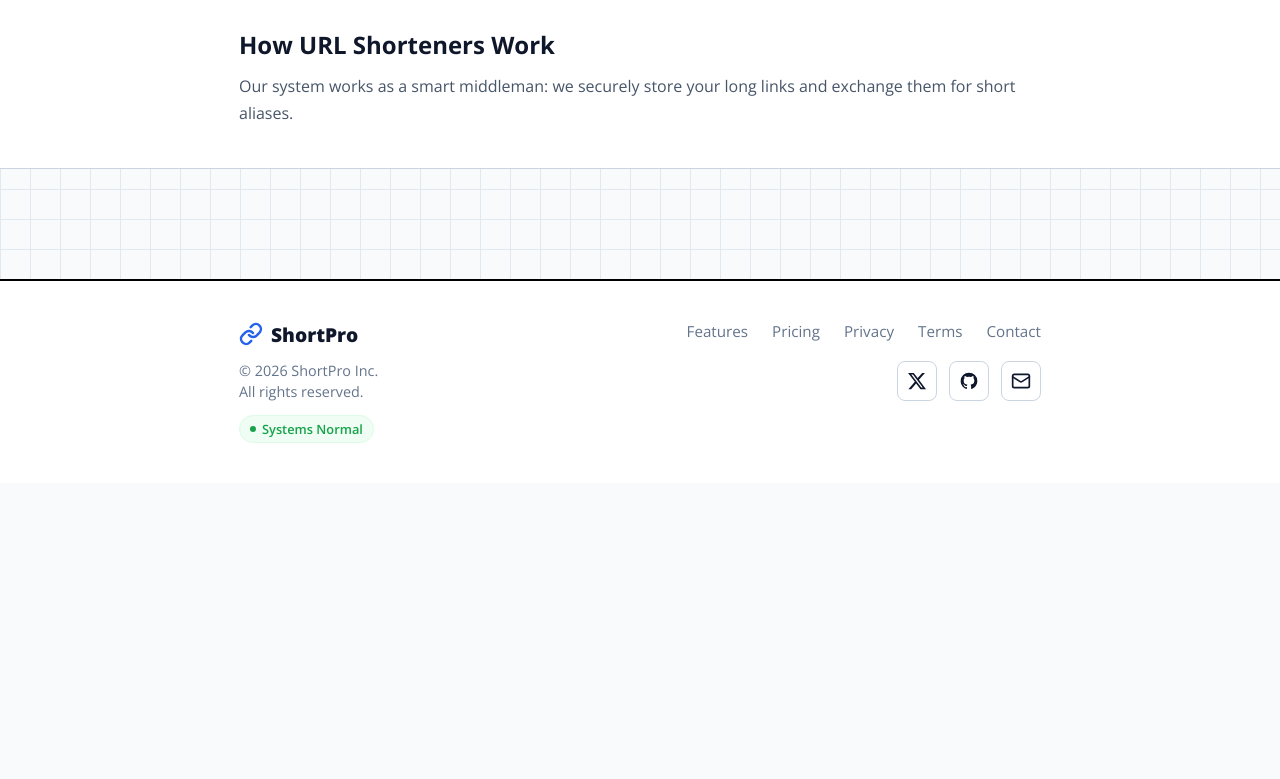
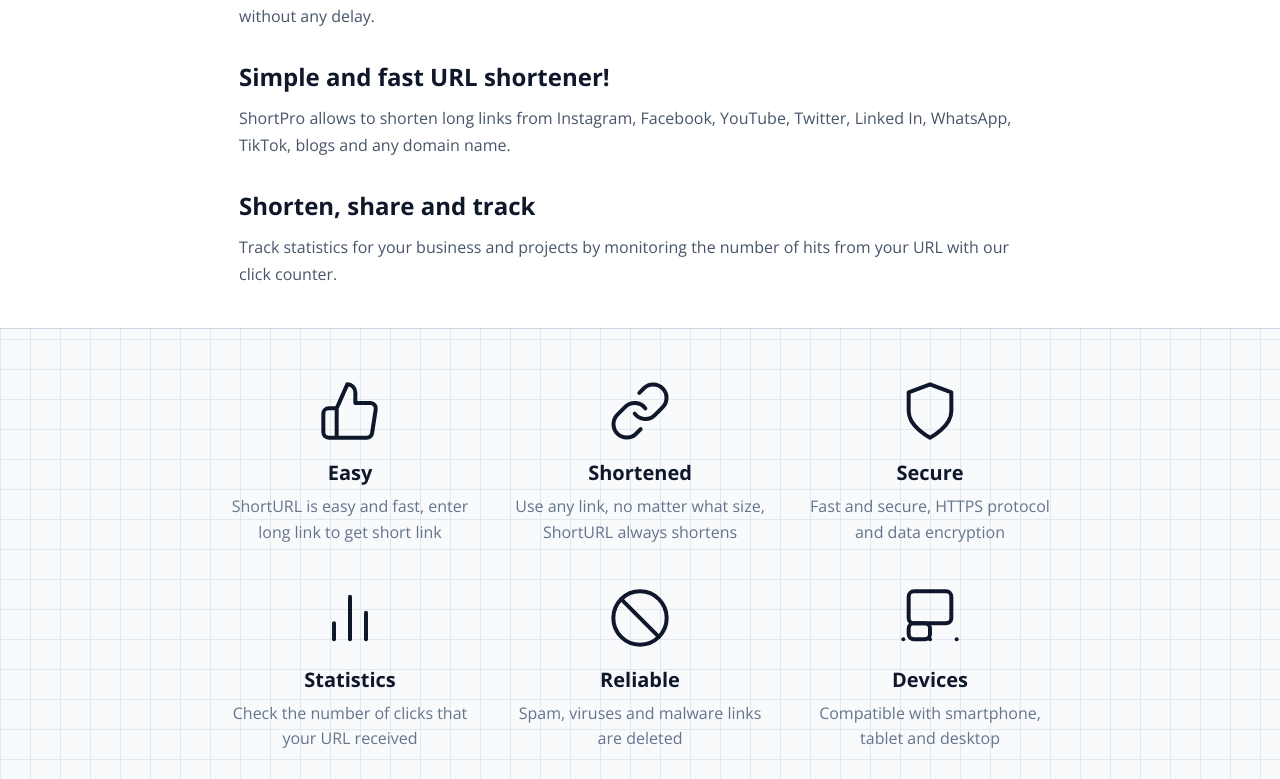
Before and after one commit to page-dotcom/Links, a Next.js app: page / in a window 1280 px wide. Shown: the part 801-1580 px from the top of the page. Before the commit the page ends 1284 px from the top, so only its background shows below. Built offline with nearby package versions, Linux system fonts and the light colour scheme; no server answers.

Commit message:
Update page.js

```diff
--- a/app/page.js
+++ b/app/page.js
@@ -6,11 +6,11 @@ import Footer from '../components/Footer';
 import Link from 'next/link';
 
 export default function Home() {
-  // State biar gak perlu pake document.getElementById
   const [url, setUrl] = useState('');
   const [hasil, setHasil] = useState('');
+  const [loading, setLoading] = useState(false);
+  const [recentLinks, setRecentLinks] = useState([]);
   const [showResult, setShowResult] = useState(false);
-  const [recentLinks, setRecentLinks] = useState([]);
   const [toast, setToast] = useState({ show: false, msg: '', type: 'success' });
 
   useEffect(() => {
@@ -18,19 +18,14 @@ export default function Home() {
     setRecentLinks(saved);
   }, []);
 
-  const showToast = (message, type) => {
+  const triggerToast = (message, type) => {
     setToast({ show: true, msg: message, type });
     setTimeout(() => setToast({ show: false, msg: '', type: 'success' }), 3000);
   };
 
-  // Logic Shorten (Gantiin processLink HTML lo)
   const processLink = async () => {
-    if (!url.trim()) return showToast("Mohon isi URL!", "error");
-
-    const blacklist = ["localhost", "127.0.0.1", "tes.vercel.app", window.location.hostname.toLowerCase()];
-    if (blacklist.some(kata => url.toLowerCase().includes(kata))) {
-      return showToast("Link ini dilarang!", "error");
-    }
+    if (!url.trim()) return triggerToast("Mohon isi URL!", "error");
+    setLoading(true);
 
     const slug = Math.random().toString(36).substring(2, 7);
     const fullLink = `${window.location.origin}/${slug}`;
@@ -41,14 +36,21 @@ export default function Home() {
 
     if (!error) {
       setHasil(fullLink);
-      setShowResult(true); // Ganti tampilan state-input ke state-result
+      setShowResult(true);
       const newRecent = [{ original: url, short: fullLink, slug: slug }, ...recentLinks].slice(0, 5);
       setRecentLinks(newRecent);
       localStorage.setItem('recentLinks', JSON.stringify(newRecent));
-      showToast("Link berhasil dibuat!", "success");
+      triggerToast("Link berhasil dibuat!", "success");
+      setUrl('');
     } else {
-      showToast("Gagal simpan ke database!", "error");
+      triggerToast("Gagal menyimpan!", "error");
     }
+    setLoading(false);
+  };
+
+  const copyText = (text) => {
+    navigator.clipboard.writeText(text);
+    triggerToast("Disalin ke clipboard!", "success");
   };
 
   const downloadQR = (link, slug) => {
@@ -56,9 +58,9 @@ export default function Home() {
     fetch(qrUrl).then(res => res.blob()).then(blob => {
       const a = document.createElement('a');
       a.href = URL.createObjectURL(blob);
-      a.download = `QR-ShortPro-${slug}.png`;
+      a.download = `QR-${slug}.png`;
       a.click();
-      showToast("QR Code diunduh!", "success");
+      triggerToast("QR Berhasil diunduh!", "success");
     });
   };
 
@@ -66,7 +68,6 @@ export default function Home() {
     <>
       <Header />
       <main>
-        {/* Struktur Container Lo Tetap Utuh 100% */}
         <div className="container" style={{ display: 'flex', flexDirection: 'column', alignItems: 'center' }}>
 
           <div className="hero-text">
@@ -75,7 +76,6 @@ export default function Home() {
           </div>
 
           <div className="input-wrapper">
-            {/* Logic Ganti State (Pengganti hide/show ID manual) */}
             {!showResult ? (
               <div id="state-input" className="input-box">
                 <input
@@ -85,8 +85,8 @@ export default function Home() {
                   placeholder="Tempel URL panjang di sini..."
                   required
                 />
-                <button className="btn-black" onClick={processLink}>
-                  Shorten
+                <button className="btn-black" onClick={processLink} disabled={loading}>
+                  {loading ? '...' : 'Shorten'}
                   <span className="material-symbols-rounded">arrow_forward</span>
                 </button>
               </div>
@@ -94,7 +94,7 @@ export default function Home() {
               <div id="state-result" className="result-box" style={{ display: 'flex' }}>
                 <span className="material-symbols-rounded" style={{ color: 'var(--accent)' }}>check_circle</span>
                 <span id="finalLink" className="result-text">{hasil}</span>
-                <button className="btn-black copy" style={{ background: 'var(--accent)' }} onClick={() => {navigator.clipboard.writeText(hasil); showToast("Disalin!", "success")}}>
+                <button className="btn-black copy" style={{ background: 'var(--accent)' }} onClick={() => copyText(hasil)}>
                   Copy Link
                 </button>
                 <button className="btn-icon" onClick={() => setShowResult(false)} title="Reset">
@@ -104,6 +104,8 @@ export default function Home() {
             )}
           </div>
 
+          {/* LOGIKA: Hanya muncul jika ada recentLinks */}
+          {recentLinks.length > 0 && (
             <div className="recent-section">
               <span className="section-label">Your Recent Links:</span>
               {recentLinks.map((item, index) => (
@@ -113,7 +115,7 @@ export default function Home() {
                     <span className="long">{item.original}</span>
                   </div>
                   <div className="actions">
-                  <button className="btn-icon" title="Copy" onClick={() => {navigator.clipboard.writeText(item.short); showToast("Disalin!", "success")}}>
+                    <button className="btn-icon" title="Copy" onClick={() => copyText(item.short)}>
                       <span className="material-symbols-rounded">content_copy</span>
                     </button>
                     <button className="btn-icon" title="QR Code" onClick={() => downloadQR(item.short, item.slug)}>
@@ -129,18 +131,23 @@ export default function Home() {
                 </div>
               ))}
             </div>
+          )}
+
         </div>
 
-        {/* Semua elemen template bawah lo gue biarin utuh */}
         <div className="premium-box">
           <div className="premium-content">
             <div className="premium-header">
               <span className="material-symbols-rounded icon-star">verified</span>
               <h3>Want More? Try Premium Features!</h3>
             </div>
-            <p className="premium-desc">Custom short links, powerful dashboard, detailed analytics, API, UTM builder, QR codes, browser extension, app integrations and support.</p>
+            <p className="premium-desc">
+              Custom short links, powerful dashboard, detailed analytics, API, UTM builder, QR codes, browser extension, app integrations and support.
+            </p>
           </div>
-          <button className="btn-black btn-cta" onClick={() => window.location.href='/register'}>Start Free</button>
+          <button className="btn-black btn-cta" onClick={() => window.location.href='/register'}>
+            Start Free
+          </button>
         </div>
 
         <div className="content-wrapper-bottom">
@@ -148,17 +155,50 @@ export default function Home() {
             <div className="article-inner">
               <div className="article-item">
                 <h3>How URL Shorteners Work</h3>
-                <p>Our system works as a smart middleman: we securely store your long links and exchange them for short aliases.</p>
+                <p>Our system works as a smart middleman: we securely store your long links and exchange them for short aliases. When the short link is clicked, our servers will redirect the visitor directly to the original destination without any delay.</p>
               </div>
-              {/* Artikel lain lo tetap di sini */}
+              <div className="article-item">
+                <h3>Simple and fast URL shortener!</h3>
+                <p>ShortPro allows to shorten long links from Instagram, Facebook, YouTube, Twitter, Linked In, WhatsApp, TikTok, blogs and any domain name.</p>
+              </div>
+              <div className="article-item">
+                <h3>Shorten, share and track</h3>
+                <p>Track statistics for your business and projects by monitoring the number of hits from your URL with our click counter.</p>
               </div>
             </div>
-          {/* Grid Fitur lo tetap di sini */}
+          </div>
+
+          <div className="feature-grid-fixed">
+            <div className="feat-col">
+              <div className="icon-wrap"><svg viewBox="0 0 24 24" fill="none" stroke="currentColor" strokeWidth="2" strokeLinecap="round" strokeLinejoin="round"><path d="M14 9V5a3 3 0 0 0-3-3l-4 9v11h11.28a2 2 0 0 0 2-1.7l1.38-9a2 2 0 0 0-2-2.3zM7 22H4a2 2 0 0 1-2-2v-7a2 2 0 0 1 2-2h3"></path></svg></div>
+              <h4>Easy</h4><p>ShortURL is easy and fast, enter long link to get short link</p>
+            </div>
+            <div className="feat-col">
+              <div className="icon-wrap"><svg viewBox="0 0 24 24" fill="none" stroke="currentColor" strokeWidth="2" strokeLinecap="round" strokeLinejoin="round"><path d="M10 13a5 5 0 0 0 7.54.54l3-3a5 5 0 0 0-7.07-7.07l-1.72 1.71"></path><path d="M14 11a5 5 0 0 0-7.54-.54l-3 3a5 5 0 0 0 7.07 7.07l1.71-1.71"></path></svg></div>
+              <h4>Shortened</h4><p>Use any link, no matter what size, ShortURL always shortens</p>
+            </div>
+            <div className="feat-col">
+              <div className="icon-wrap"><svg viewBox="0 0 24 24" fill="none" stroke="currentColor" strokeWidth="2" strokeLinecap="round" strokeLinejoin="round"><path d="M12 22s8-4 8-10V5l-8-3-8 3v7c0 6 8 10 8 10z"></path></svg></div>
+              <h4>Secure</h4><p>Fast and secure, HTTPS protocol and data encryption</p>
+            </div>
+            <div className="feat-col">
+              <div className="icon-wrap"><svg viewBox="0 0 24 24" fill="none" stroke="currentColor" strokeWidth="2" strokeLinecap="round" strokeLinejoin="round"><line x1="18" y1="20" x2="18" y2="10"></line><line x1="12" y1="20" x2="12" y2="4"></line><line x1="6" y1="20" x2="6" y2="14"></line></svg></div>
+              <h4>Statistics</h4><p>Check the number of clicks that your URL received</p>
+            </div>
+            <div className="feat-col">
+              <div className="icon-wrap"><svg viewBox="0 0 24 24" fill="none" stroke="currentColor" strokeWidth="2" strokeLinecap="round" strokeLinejoin="round"><circle cx="12" cy="12" r="10"></circle><line x1="4.93" y1="4.93" x2="19.07" y2="19.07"></line></svg></div>
+              <h4>Reliable</h4><p>Spam, viruses and malware links are deleted</p>
+            </div>
+            <div className="feat-col">
+              <div className="icon-wrap"><svg viewBox="0 0 24 24" fill="none" stroke="currentColor" strokeWidth="2" strokeLinecap="round" strokeLinejoin="round"><rect x="4" y="2" width="16" height="12" rx="2" ry="2"></rect><rect x="4" y="14" width="8" height="6" rx="2" ry="2"></rect><line x1="12" y1="20" x2="12" y2="20"></line><line x1="2" y1="20" x2="2" y2="20"></line><line x1="22" y1="20" x2="22" y2="20"></line></svg></div>
+              <h4>Devices</h4><p>Compatible with smartphone, tablet and desktop</p>
+            </div>
+          </div>
         </div>
       </main>
       <Footer />
 
-      {/* Toast Notif Sesuai State Lo */}
+      {/* Toast Notification */}
       <div id="toast" className={`toast ${toast.show ? 'show' : ''} ${toast.type}`}>
         <span className="material-symbols-rounded">{toast.type === 'error' ? 'error' : 'check_circle'}</span>
         <span>{toast.msg}</span>
```
Lines whose indentation alone changed are shown as unchanged.
